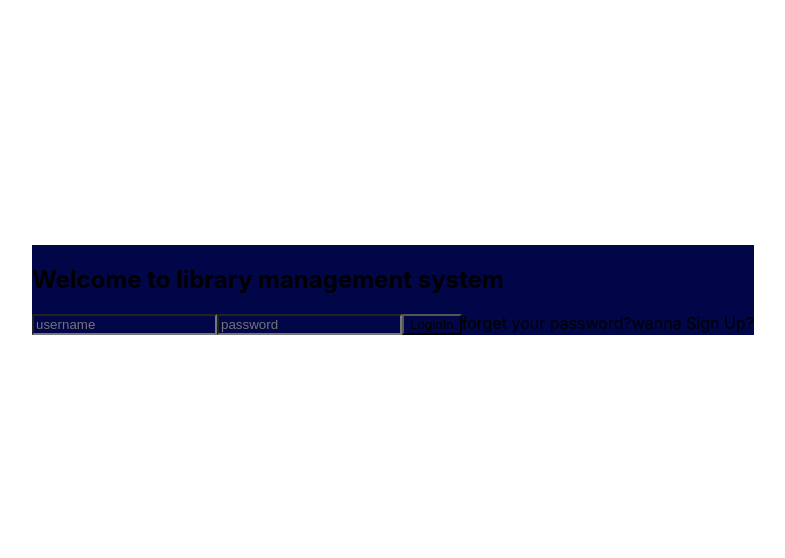
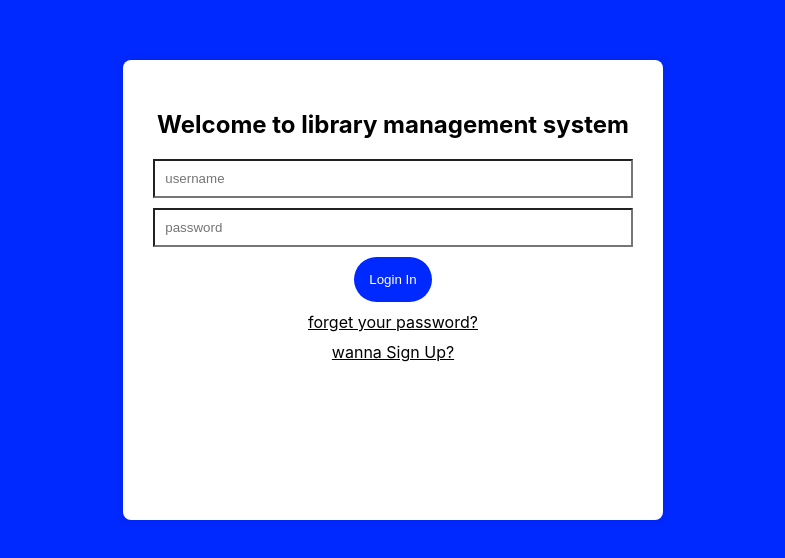
Before and after one commit to ayeshanweerasuriya/react-library-system, a React (Create React App) app: page / in a window 1280 px wide. Shown: the part 110-668 px from the top of the page, without its empty margins (247-1032 px from the left). Built offline with nearby package versions, Linux system fonts and the light colour scheme.

Commit message:
Apply login

```diff
--- a/src/App.css
+++ b/src/App.css
@@ -1,7 +1,7 @@
 * {
   align-items: center;
   justify-content: center;
-  background-color: rgb(0, 6, 72);
+  background-color: rgb(255, 255, 255);
 }
 
 h1 {
--- a/src/login.css
+++ b/src/login.css
@@ -1,8 +1,48 @@
 .login {
   margin: 0;
   display: flex;
-  background-color: #fff;
+  background-color: #0029ff;
   align-items: center;
   justify-content: center;
   height: 100vh;
 }
+
+.form {
+  background-color: #fff;
+  padding: 30px; /* Increase the padding to increase the height */
+  height: 400px; /* Set a fixed height for the container */
+  border-radius: 8px;
+  box-shadow: 0 0 10px rgba(0, 0, 0, 0.1); /* Optional: Add a box shadow for a card-like appearance */
+  text-align: center;
+}
+
+.form h2 {
+  margin-bottom: 20px;
+}
+
+.form input {
+  width: 100%;
+  padding: 10px;
+  margin-bottom: 10px;
+  box-sizing: border-box;
+}
+
+.form button {
+  background-color: #0029ff;
+  color: #fff;
+  padding: 15px;
+  border: none;
+  border-radius: 50px;
+  cursor: pointer;
+}
+
+.form button:hover {
+  background-color: #45a049;
+}
+
+.form text {
+  display: block;
+  margin-top: 10px;
+  text-decoration: underline;
+  cursor: pointer;
+}
--- a/src/login.js
+++ b/src/login.js
@@ -6,7 +6,7 @@ const Login = () => {
         <h2>Welcome to library management system</h2>
         <input type="text" placeholder="username"></input>
         <input type="text" placeholder="password"></input>
-        <button>LoginIn</button>
+        <button>Login In</button>
         <text>forget your password?</text>
         <text>wanna Sign Up?</text>
       </form>
```
